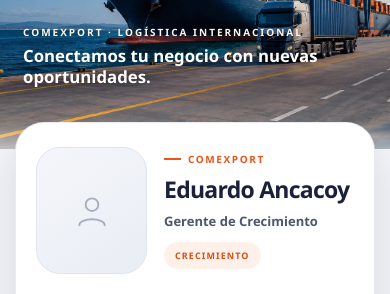
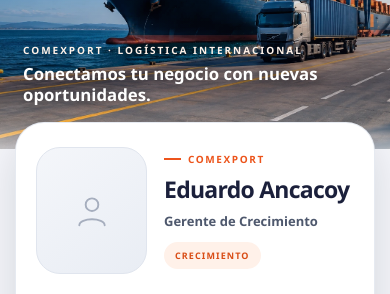
Before and after one commit to vgomez-web/linktap, a plain HTML site: page comexport/eduardo-ancacoy/index.html in a window 390 px wide. Shown: the part 171-465 px from the top of the page. Drawn offline with Linux system fonts and the light colour scheme; no server answers.

Commit message:
Lower mobile hero caption on Eduardo profile

```diff
--- a/comexport/eduardo-ancacoy/index.html
+++ b/comexport/eduardo-ancacoy/index.html
@@ -155,9 +155,9 @@ h1{font-size:clamp(23px,5.7vw,29px);line-height:1.1;letter-spacing:-.75px}
 @media(max-width:599px){
   .hero-image{object-position:37% 56%;transform:scale(1.08);transform-origin:35% 52%}
   .hero::after{background:linear-gradient(180deg,rgba(12,17,40,.24) 0%,rgba(12,17,40,.04) 36%,rgba(12,17,40,.19) 60%,rgba(12,17,40,.38) 79%,rgba(245,246,250,.16) 91%,rgba(245,246,250,.70) 100%)}
-  .hero-caption{bottom:61px}
+  .hero-caption{bottom:43px}
 }
-@media(max-width:360px){.hero-caption{bottom:55px}}
+@media(max-width:360px){.hero-caption{bottom:39px}}
 </style>
 </head>
 <body>
```
